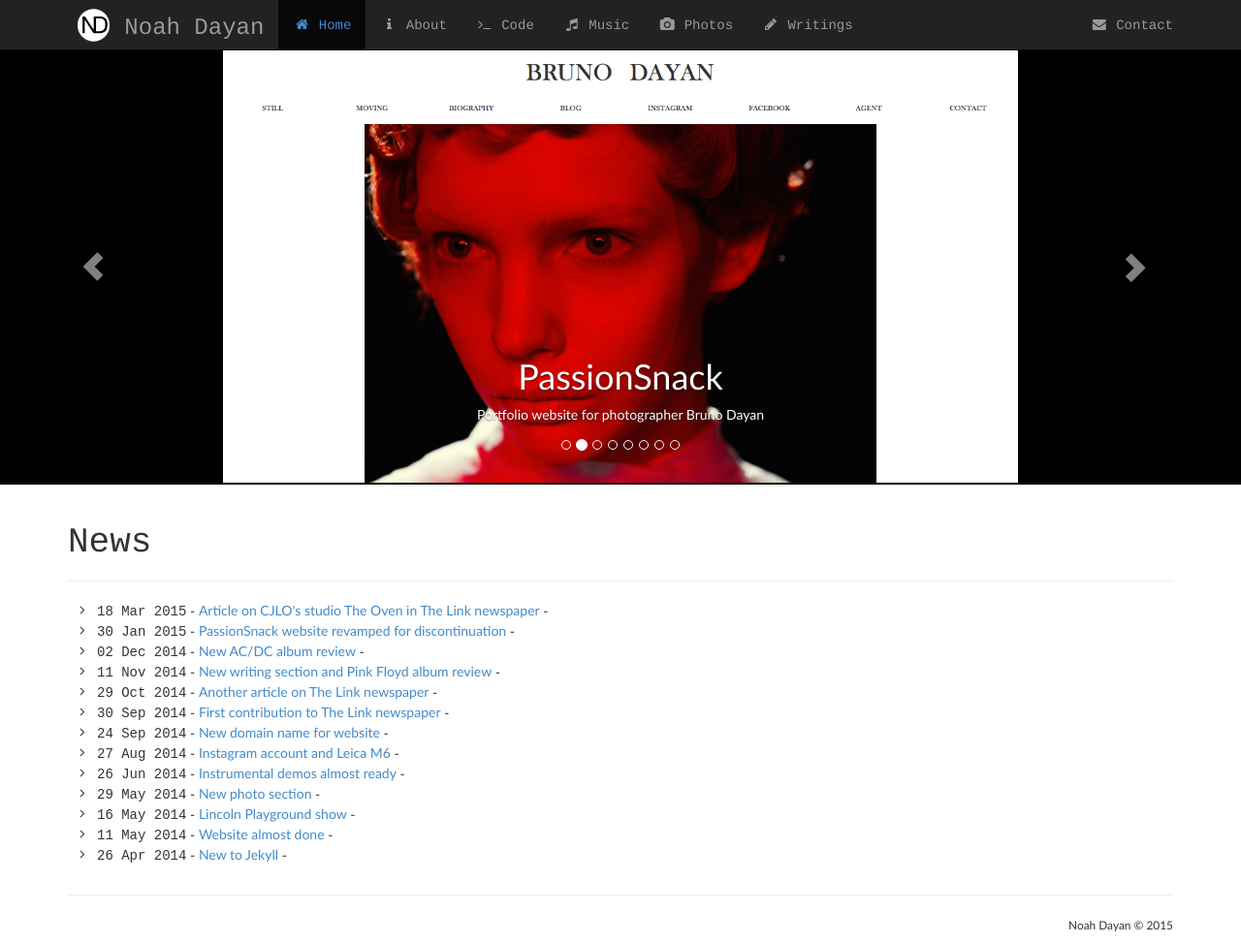
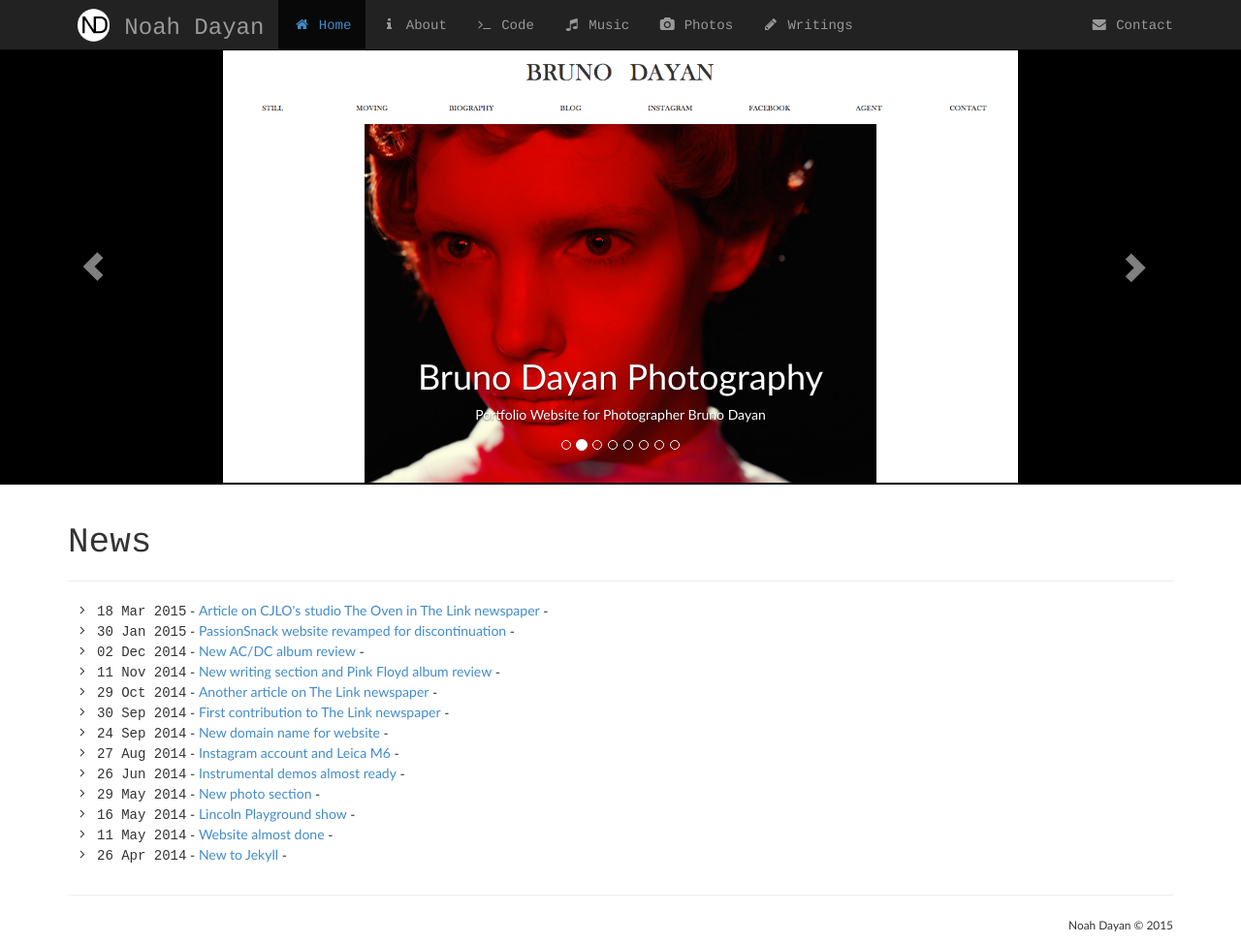
Before and after one commit to noahdayan/noahdayan.github.io, a Jekyll site: the page built from index.html, in a window 1280 px wide and 974 px high. Shown: the whole window at 97% size. Built offline with Jekyll 4.4.1, drawn with Linux system fonts in a browser that asks for light colours; comment, search, counter and statistics services are not loaded.

Commit message:
Fixed typo

```diff
--- a/index.html
+++ b/index.html
@@ -25,7 +25,7 @@ title: Home
 	      	<img src="/img/noahsarkmusic_screen.png" alt="noahsarkmusic" width="820" class="center-block">
 	        <div class="carousel-caption futura">
 	      	  <h1>Noah's Ark Music</h1>
-	      	  <p>Portfolio website for musician Noah's Ark</p>
+	      	  <p>Portfolio Website for Musician Noah's Ark</p>
 	        </div>
 	      </a>
 	    </div>
@@ -33,8 +33,8 @@ title: Home
 	      <a href="http://www.brunodayan.com" target="_blank">
 	      	<img src="/img/brunodayan_screen.png" alt="brunodayan" width="820" class="center-block">
 	        <div class="carousel-caption futura">
-	      	  <h1>PassionSnack</h1>
-	      	  <p>Portfolio website for photographer Bruno Dayan</p>
+	      	  <h1>Bruno Dayan Photography</h1>
+	      	  <p>Portfolio Website for Photographer Bruno Dayan</p>
 	        </div>
 	      </a>
 	    </div>
```
